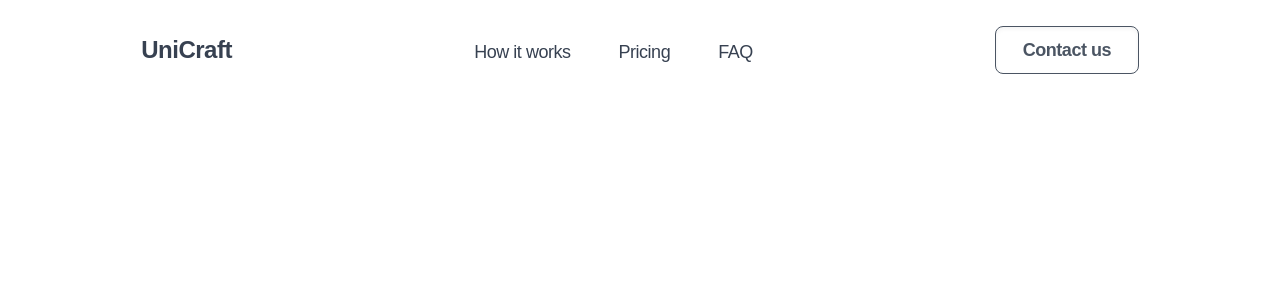
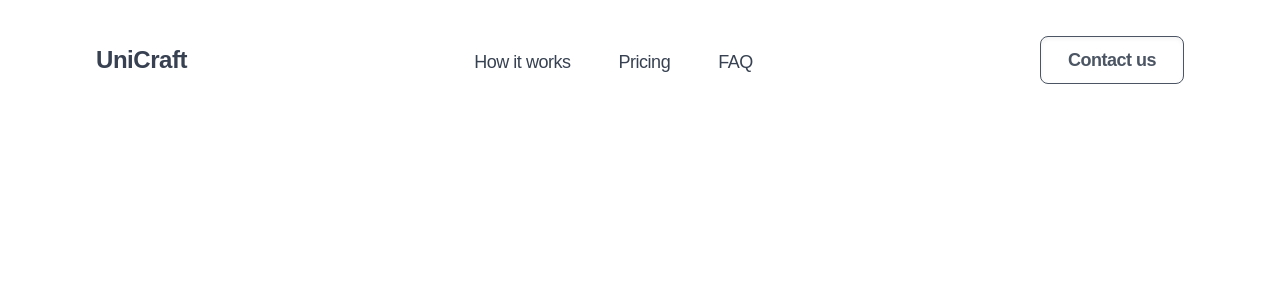
Before and after one commit to ankitt26/unicraft, a React (Vite) app: page / in a window 1280 px wide. Shown: the top 300 px of the page. Built offline with nearby package versions, Linux system fonts and the light colour scheme; a web font is replaced by a local one.

Commit message:
increase margin top  of header

```diff
--- a/src/components/header.jsx
+++ b/src/components/header.jsx
@@ -1,7 +1,7 @@
 export default () => {
   return (
-    <header className=" font-Satoshi text-gray-700">
-      <nav className="flex h-20 flex-row items-center justify-around px-5 pt-5">
+    <header className=" mt-5 font-Satoshi text-gray-700">
+      <nav className="flex h-20 flex-row items-center justify-between px-24">
         <h3 className="h-[32px] w-[91px] text-center text-2xl font-bold leading-8 tracking-[-0.48px] text-gray-700">
           UniCraft
         </h3>
```
